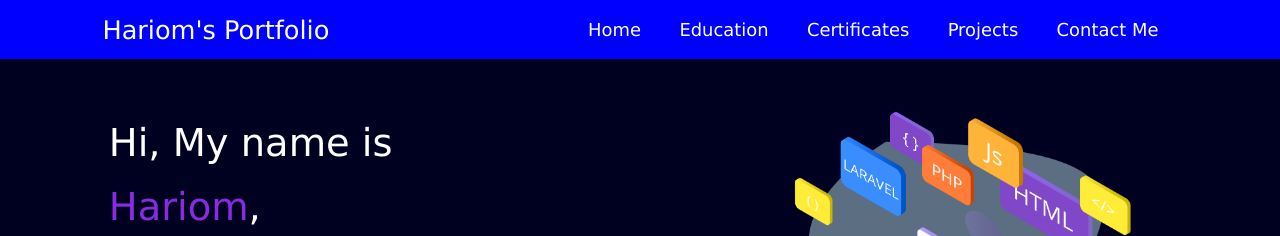
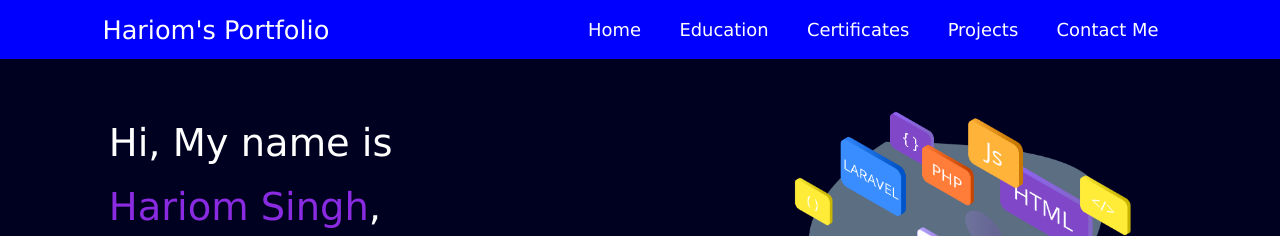
Before and after one commit to githbkrishna/itshariom, a plain HTML site: page index.html in a window 1280 px wide. Shown: the top 236 px of the page. Drawn offline with nearby package versions, Linux system fonts and the light colour scheme.

Commit message:
Fixed the Name Visiblity

```diff
--- a/index.html
+++ b/index.html
@@ -36,7 +36,7 @@
       <section class="firstsection">
         <div class="leftsection">
           Hi, My name is <br />
-          <span class="purple">Hariom</span>,
+          <span class="purple">Hariom Singh</span>,
           <div>and I am a passionate</div>
           <!-- Element to contain animated typing -->
           <span id="element"></span>
```
